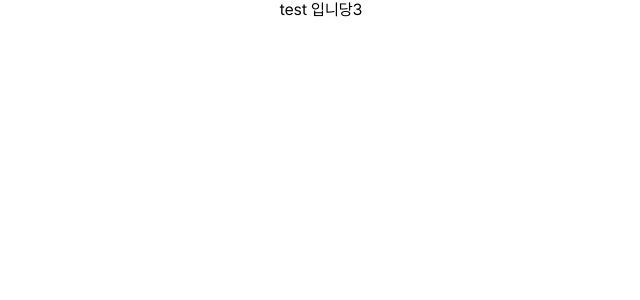
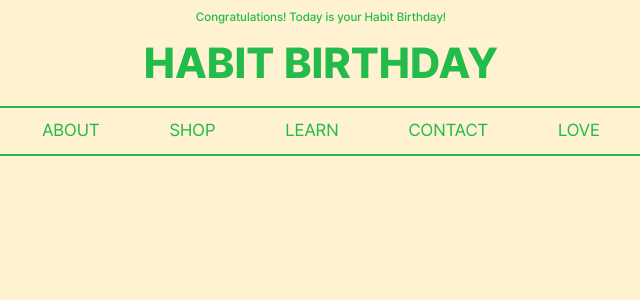
Before and after one commit to hyeonary/habitbirthday, a React (Create React App) app: page / in a window 1280 px wide. Shown: the top 300 px of the page, without its empty margins (319-959 px from the left). Built offline with nearby package versions, Linux system fonts and the light colour scheme.

Commit message:
feat: homepage 예시 제작

```diff
--- a/package.json
+++ b/package.json
@@ -10,6 +10,7 @@
     "@types/node": "^16.7.13",
     "@types/react": "^18.0.0",
     "@types/react-dom": "^18.0.0",
+    "@types/styled-components": "^5.1.26",
     "react": "^18.2.0",
     "react-dom": "^18.2.0",
     "react-router-dom": "^6.4.3",
--- a/src/App.tsx
+++ b/src/App.tsx
@@ -1,10 +1,12 @@
 import { BrowserRouter as Router, Route, Routes } from "react-router-dom";
 import "./App.css";
+import Header from "./components/Shared/Header";
 import MainPage from "./pages/MainPage";
 
 function App() {
   return (
     <div className="App">
+      <Header />
       <Router>
         <Routes>
           <Route path="/" element={<MainPage />} />
--- /dev/null
+++ b/src/components/Shared/Header/Header.style.ts
@@ -0,0 +1,94 @@
+import styled, { keyframes } from "styled-components";
+
+export const Header = styled.header`
+  position: fixed;
+  padding-top: 10px;
+  top: 0;
+  left: 0;
+  width: 100%;
+  z-index: 10000;
+  border-bottom: 2px solid #22bb4c;
+`;
+
+export const Slogan = styled.div`
+  color: #22bb4c;
+  text-align: center;
+  font-size: 12px;
+  font-weight: 500;
+  margin-bottom: 5px;
+
+  &:hover,
+  &:focus {
+    animation-duration: 3s;
+    animation-name: rainbowLink;
+    animation-iteration-count: infinite;
+  }
+  @keyframes rainbowLink {
+    0% {
+      color: #ff2a2a;
+    }
+    15% {
+      color: #ff7a2a;
+    }
+    30% {
+      color: #ffc52a;
+    }
+    45% {
+      color: #43ff2a;
+    }
+    60% {
+      color: #2a89ff;
+    }
+    75% {
+      color: #202082;
+    }
+    90% {
+      color: #6b2aff;
+    }
+    100% {
+      color: #e82aff;
+    }
+  }
+`;
+
+export const Wrapper = styled.div`
+  display: flex;
+  flex-direction: row;
+  justify-content: center;
+`;
+
+export const Title = styled.h1`
+  font-size: 43px;
+  line-height: 100%;
+  font-weight: 800;
+  text-align: center;
+  color: #22bb4c;
+  padding: 12px 30px;
+  margin-bottom: 10px;
+`;
+
+export const Navtab = styled.nav`
+  border-top: 2px solid #22bb4c;
+  display: flex;
+  flex-direction: row;
+  justify-content: center;
+  height: 48px;
+  align-items: center;
+  /* padding: */
+`;
+
+export const Tab = styled.ul`
+  display: flex;
+  flex-direction: row;
+  gap: 70px;
+  li {
+    cursor: pointer;
+    padding: 4px 0;
+    color: #22bb4c;
+    font-size: 13pt;
+    line-height: 100%;
+    font-weight: 400;
+    list-style-type: none;
+    text-decoration: none;
+  }
+`;
--- /dev/null
+++ b/src/components/Shared/Header/index.tsx
@@ -0,0 +1,23 @@
+import * as S from "./Header.style";
+
+const MENU = ["ABOUT", "SHOP", "LEARN", "CONTACT", "LOVE"];
+
+function Header() {
+  return (
+    <S.Header>
+      <S.Slogan>Congratulations! Today is your Habit Birthday!</S.Slogan>
+      <S.Wrapper>
+        <S.Title>HABIT BIRTHDAY</S.Title>
+      </S.Wrapper>
+      <S.Navtab>
+        <S.Tab>
+          {MENU.map((tab, idx) => (
+            <li key={idx}>{tab}</li>
+          ))}
+        </S.Tab>
+      </S.Navtab>
+    </S.Header>
+  );
+}
+
+export default Header;
--- /dev/null
+++ b/src/pages/MainPage/MainPage.style.ts
@@ -0,0 +1,21 @@
+import styled, { keyframes } from "styled-components";
+
+export const Container = styled.div`
+  height: 100vh;
+  background-color: #fff2d1;
+`;
+
+export const Content = styled.div`
+  padding-top: 40px;
+  display: flex;
+  flex-direction: column;
+  align-items: center;
+`;
+
+export const Title = styled.h1`
+  font-size: 43px;
+  line-height: 100%;
+  font-weight: 700;
+  text-align: center;
+  color: #22bb4c;
+`;
--- a/src/pages/MainPage/index.tsx
+++ b/src/pages/MainPage/index.tsx
@@ -1,5 +1,7 @@
+import * as S from "./MainPage.style";
+
 function MainPage() {
-  return <div>test 입니당3</div>;
+  return <S.Container></S.Container>;
 }
 
 export default MainPage;
```
Also changed, not shown: 1 other file (tests, documents, lock files or other folders).
